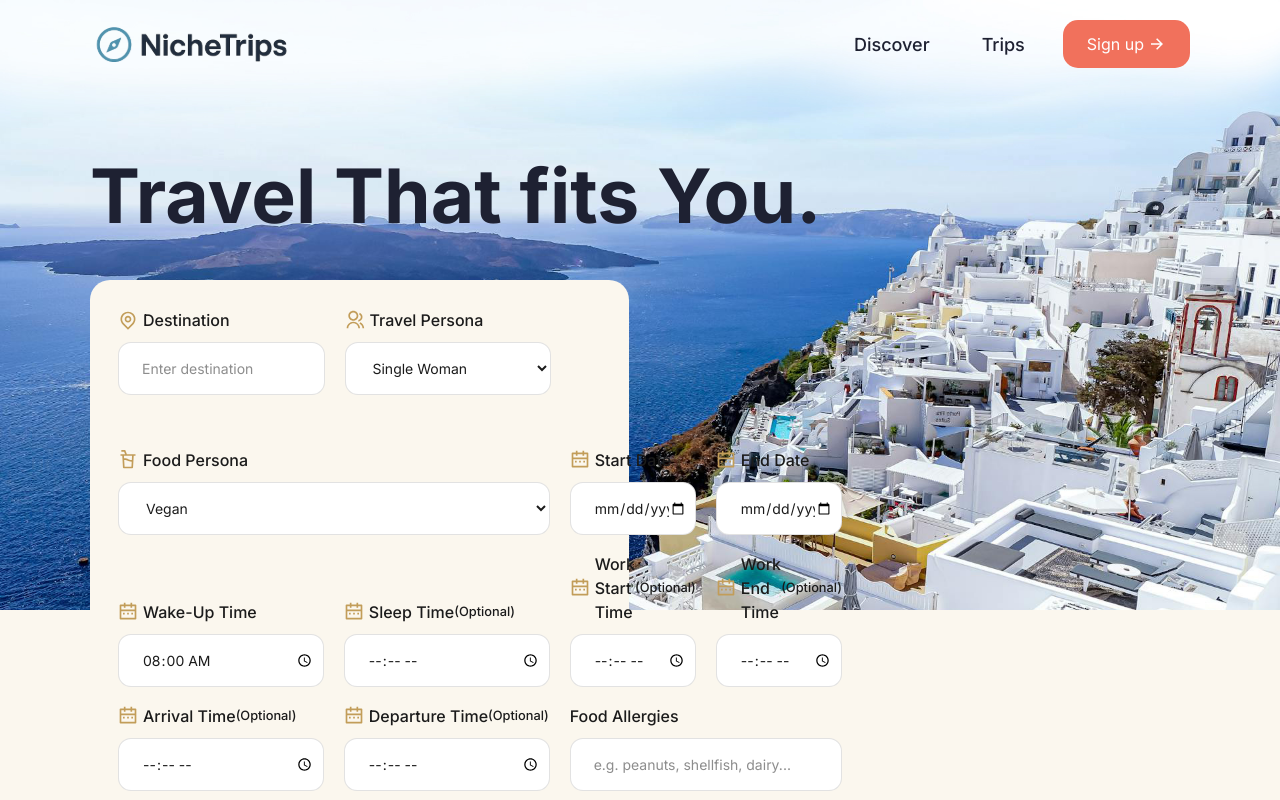
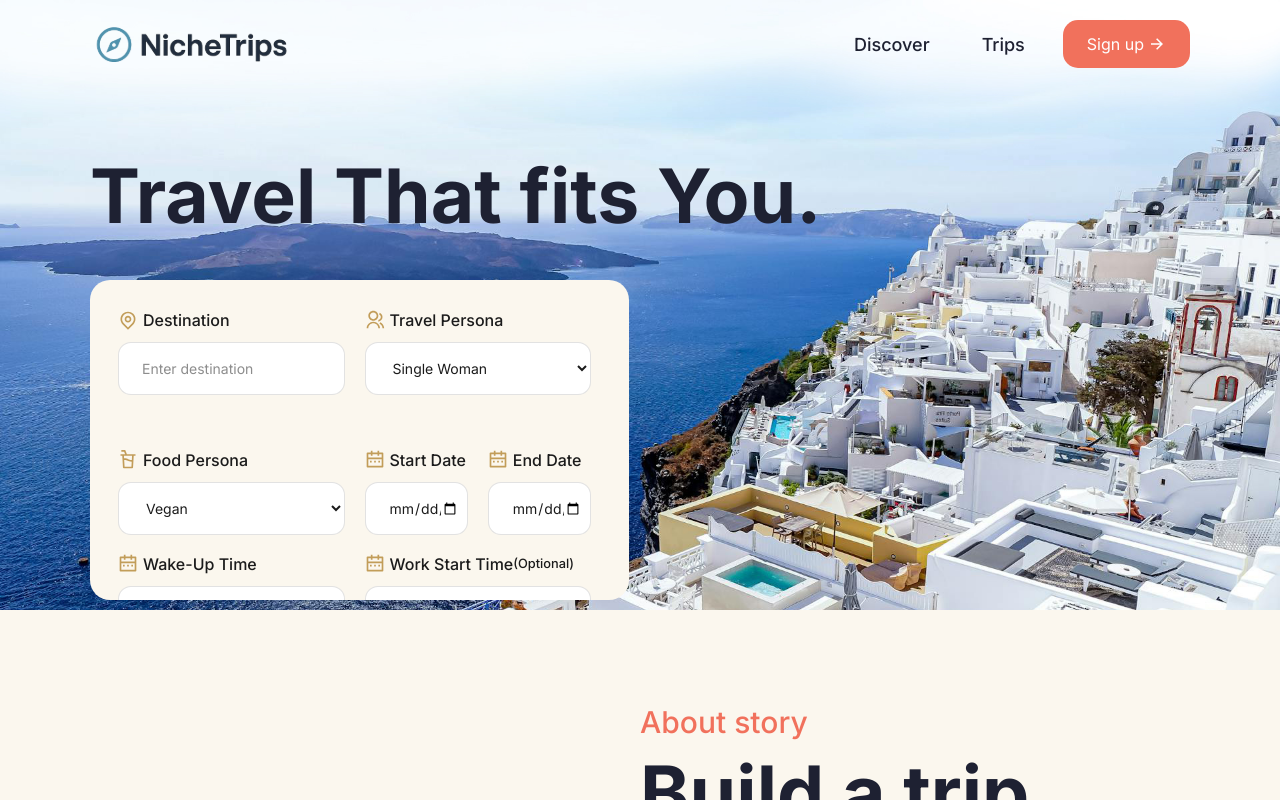
Before and after one commit to ascinate/travel-planner, a Next.js app: page / in a window 1280 px wide. Both pictures are taken after a click on the button "Advanced Search". Shown: the top 800 px of the page. Built offline with nearby package versions, Linux system fonts and the light colour scheme; a web font is replaced by a local one.

Commit message:
chages new

```diff
--- a/pages/index.tsx
+++ b/pages/index.tsx
@@ -308,7 +308,7 @@ const generatePlan = async () => {
                                         {/* advanced */}
 
                                         {open && (
-                                        <div className="mt-4 col-span-4 xl:col-span-4 grid gap-x-5 items-end">
+                                        <div className="mt-4 col-span-4 xl:col-span-2 off-scrolls grid grid-cols-2 gap-x-5 items-end">
 
 
                                               <div className="crm-groups">
@@ -348,9 +348,9 @@ const generatePlan = async () => {
                                               </div>
 
                                               {/* Time Preferences */}
-                                              <div className="grid grid-cols-1 xl:grid-cols-2 gap-x-5">
+                                              <div className="grid grid-cols-1 xl:grid-cols-1 gap-x-5">
                                                 <div className='crm-groups col-span-4 xl:col-span-1'>
-                                                  <label className="block font-medium mb-1"> <span> <svg xmlns="http://www.w3.org/2000/svg" viewBox="0 0 24 24" width="20" height="20" fill="rgba(194,157,89,1)"><path d="M9 1V3H15V1H17V3H21C21.5523 3 22 3.44772 22 4V20C22 20.5523 21.5523 21 21 21H3C2.44772 21 2 20.5523 2 20V4C2 3.44772 2.44772 3 3 3H7V1H9ZM20 11H4V19H20V11ZM8 13V15H6V13H8ZM13 13V15H11V13H13ZM18 13V15H16V13H18ZM7 5H4V9H20V5H17V7H15V5H9V7H7V5Z"></path></svg> </span> Wake-Up Time</label>
+                                                  <label className="block font-medium mb-1"> <span> <svg xmlns="http://www.w3.org/2000/svg" viewBox="0 0 24 24" width="20" height="20" fill="rgba(194,157,89,1)"><path d="M9 1V3H15V1H17V3H21C21.5523 3 22 3.44772 22 4V20C22 20.5523 21.5523 21 21 21H3C2.44772 21 2 20.5523 2 20V4C2 3.44772 2.44772 3 3 3H7V1H9ZM20 11H4V19H20V11ZM8 13V15H6V13H8ZM13 13V15H11V13H13ZM18 13V15H16V13H18ZM7 5H4V9H20V5H17V7H15V5H9V7H7V5Z"></path></svg> </span> Wake-Up Time </label>
                                                   <input
                                                     type="time"
                                                     value={wakeUpTime}
@@ -371,7 +371,7 @@ const generatePlan = async () => {
                                               </div>
 
 
-                                              <div className="grid grid-cols-1 xl:grid-cols-2 gap-x-5">
+                                              <div className="grid grid-cols-1 xl:grid-cols-1 gap-x-5">
                                                 <div className='crm-groups xl:col-span-1'>
                                                   <label className="block font-medium mb-1"> <span> <svg xmlns="http://www.w3.org/2000/svg" viewBox="0 0 24 24" width="20" height="20" fill="rgba(194,157,89,1)"><path d="M9 1V3H15V1H17V3H21C21.5523 3 22 3.44772 22 4V20C22 20.5523 21.5523 21 21 21H3C2.44772 21 2 20.5523 2 20V4C2 3.44772 2.44772 3 3 3H7V1H9ZM20 11H4V19H20V11ZM8 13V15H6V13H8ZM13 13V15H11V13H13ZM18 13V15H16V13H18ZM7 5H4V9H20V5H17V7H15V5H9V7H7V5Z"></path></svg> </span> Work Start Time <small> (Optional) </small></label>
                                                   <input
@@ -392,7 +392,7 @@ const generatePlan = async () => {
                                                 </div>
 
                                               </div>
-                                              <div className="grid grid-cols-1 xl:grid-cols-2 gap-x-5">
+                                              <div className="grid grid-cols-1 xl:grid-cols-2 col-span-2 gap-x-5">
                                                    <div className="crm-groups">
                                                     <label className="block font-medium mb-1"> <span> <svg xmlns="http://www.w3.org/2000/svg" viewBox="0 0 24 24" width="20" height="20" fill="rgba(194,157,89,1)"><path d="M9 1V3H15V1H17V3H21C21.5523 3 22 3.44772 22 4V20C22 20.5523 21.5523 21 21 21H3C2.44772 21 2 20.5523 2 20V4C2 3.44772 2.44772 3 3 3H7V1H9ZM20 11H4V19H20V11ZM8 13V15H6V13H8ZM13 13V15H11V13H13ZM18 13V15H16V13H18ZM7 5H4V9H20V5H17V7H15V5H9V7H7V5Z"></path></svg> </span> Arrival Time <small> (Optional) </small></label>
                                                     <input
@@ -417,7 +417,7 @@ const generatePlan = async () => {
 
 
 
-                                                <div className="crm-groups">
+                                                <div className="crm-groups col-span-2">
                                                   {/* Food Allergies */}
                                                   <label className="text-sm text-gray-600">Food Allergies</label>
                                                   <input
@@ -429,7 +429,7 @@ const generatePlan = async () => {
                                                 </div>
 
                                               {/* Interests */}
-                                              <div className="crm-groups ">
+                                              <div className="crm-groups col-span-2 ">
                                                 <label className="block font-medium mb-1"> <span> <svg xmlns="http://www.w3.org/2000/svg" viewBox="0 0 24 24" width="20" height="20" fill="rgba(194,157,89,1)"><path d="M19 22H5C3.34315 22 2 20.6569 2 19V3C2 2.44772 2.44772 2 3 2H17C17.5523 2 18 2.44772 18 3V15H22V19C22 20.6569 20.6569 22 19 22ZM18 17V19C18 19.5523 18.4477 20 19 20C19.5523 20 20 19.5523 20 19V17H18ZM16 20V4H4V19C4 19.5523 4.44772 20 5 20H16ZM6 7H14V9H6V7ZM6 11H14V13H6V11ZM6 15H11V17H6V15Z"></path></svg> </span> Interests</label>
                                                 <div className="flex gap-2 mb-2">
                                                   <select
@@ -566,10 +566,10 @@ const generatePlan = async () => {
                                                   >
                                                     Advanced Search <svg xmlns="http://www.w3.org/2000/svg" viewBox="0 0 24 24" fill="currentColor"><path d="M16.0037 9.41421L7.39712 18.0208L5.98291 16.6066L14.5895 8H7.00373V6H18.0037V17H16.0037V9.41421Z"></path></svg>
                                           </button>
-                                        <div className="crm-groups col-span-4 mt-5">
+                                        <div className="crm-groups col-span-4 mt-5 md:text-right">
                                         {remaining !== null && (
                                           <p className="text-sm plans015 text-gray-600 mt-0 ">
-                                          <span> Free Plan: </span>  {remaining} itinerary generations left this month
+                                          <span> Free Plan: </span>  {remaining} itinerary free no sign-up required.
                                           </p>
                                         )}
                                         </div>
--- a/styles/globals.css
+++ b/styles/globals.css
@@ -104,7 +104,11 @@ body {
 }
 .mains-forms014{
   position: relative;
+  height: 320px;
+  overflow-y: auto;
+  overflow-x: hidden;
 }
+.inside-scrolls-div
 .mains-forms014::before{
     position: absolute;
     left: -50px;
```
